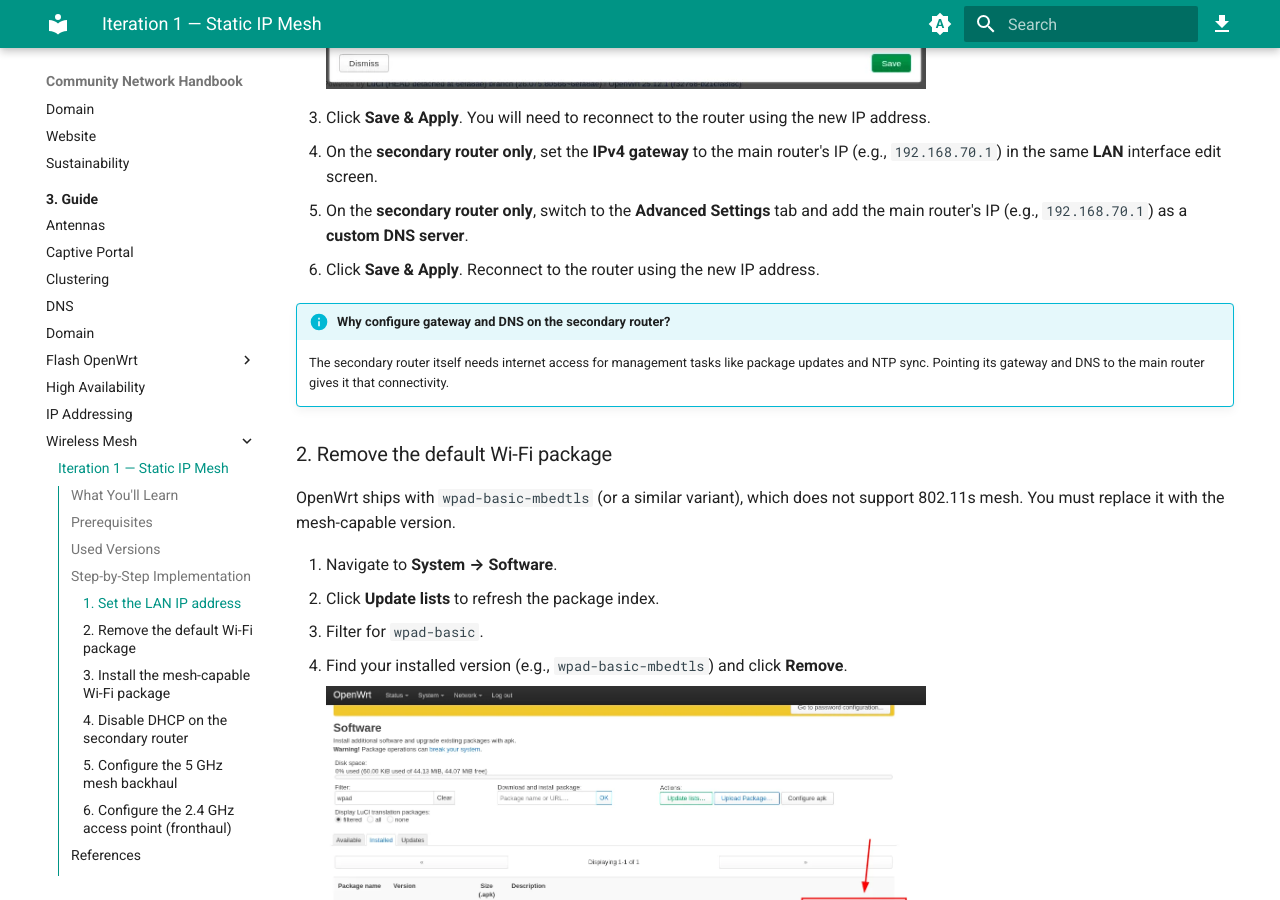
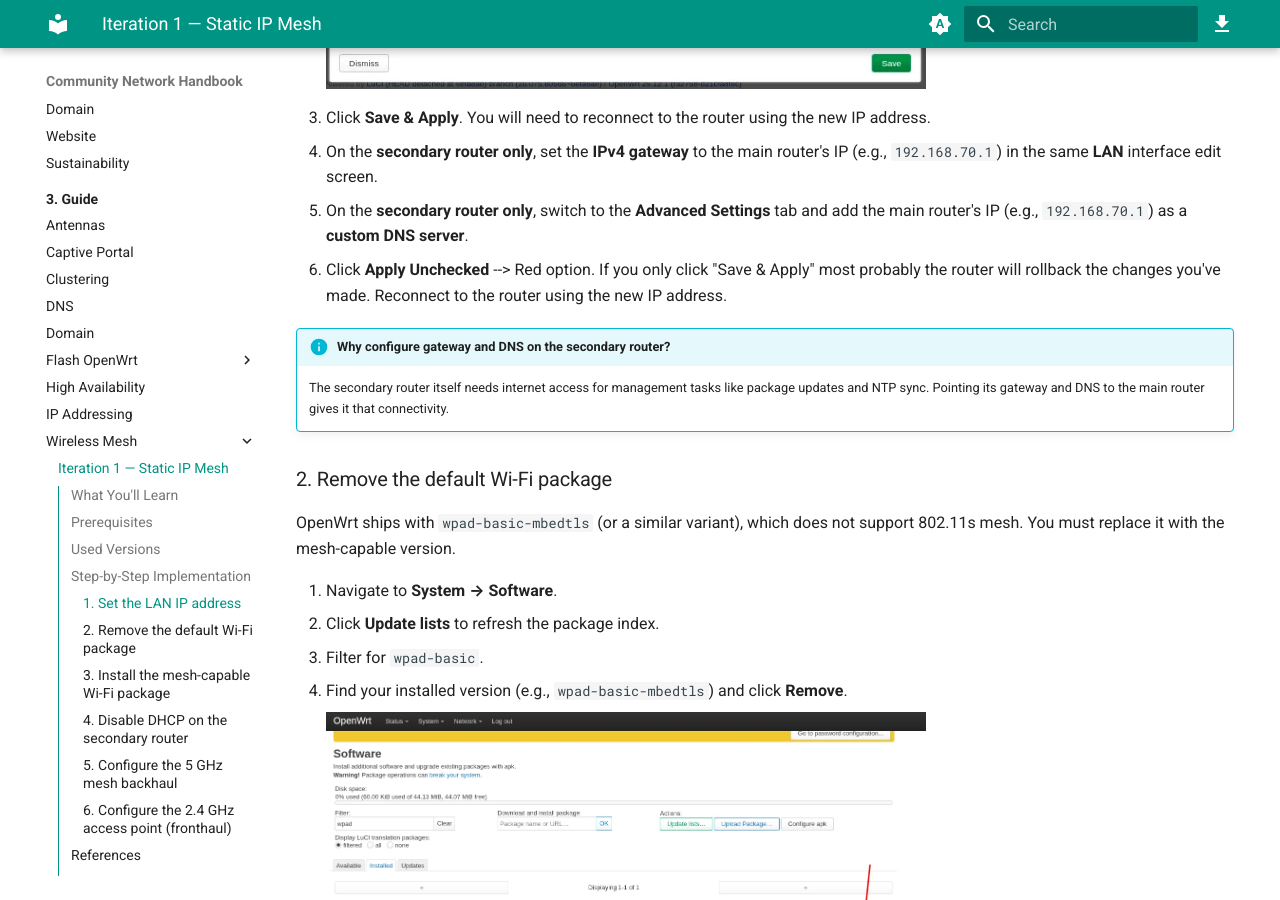
Before and after one commit to aucoop/Community-Network-Handbook, an MkDocs documentation site: the page built from docs/3-Guide/Wireless-Mesh/1-Static-IP-Mesh/index.md, in a window 1280 px wide and 900 px high, scrolled down 2303 px. Built offline with MkDocs 1.6.1 and Material for MkDocs 9.7.7, drawn with Linux system fonts in a browser that asks for light colours.

Commit message:
Add instruction to use Apply Unchecked to prevent rollback in Static IP Mesh guide

```diff
--- a/docs/3-Guide/Wireless-Mesh/1-Static-IP-Mesh/index.md
+++ b/docs/3-Guide/Wireless-Mesh/1-Static-IP-Mesh/index.md
@@ -58,7 +58,7 @@
 3. Click **Save & Apply**. You will need to reconnect to the router using the new IP address.
 4. On the **secondary router only**, set the **IPv4 gateway** to the main router's IP (e.g., `192.168.70.1`) in the same **LAN** interface edit screen.
 5. On the **secondary router only**, switch to the **Advanced Settings** tab and add the main router's IP (e.g., `192.168.70.1`) as a **custom DNS server**.
-6. Click **Save & Apply**. Reconnect to the router using the new IP address.
+6. Click **Apply Unchecked** --> Red option. If you only click "Save & Apply" most probably the router will rollback the changes you've made. Reconnect to the router using the new IP address.
 
 !!! info "Why configure gateway and DNS on the secondary router?"
     The secondary router itself needs internet access for management tasks like package updates and NTP sync. Pointing its gateway and DNS to the main router gives it that connectivity.
```
